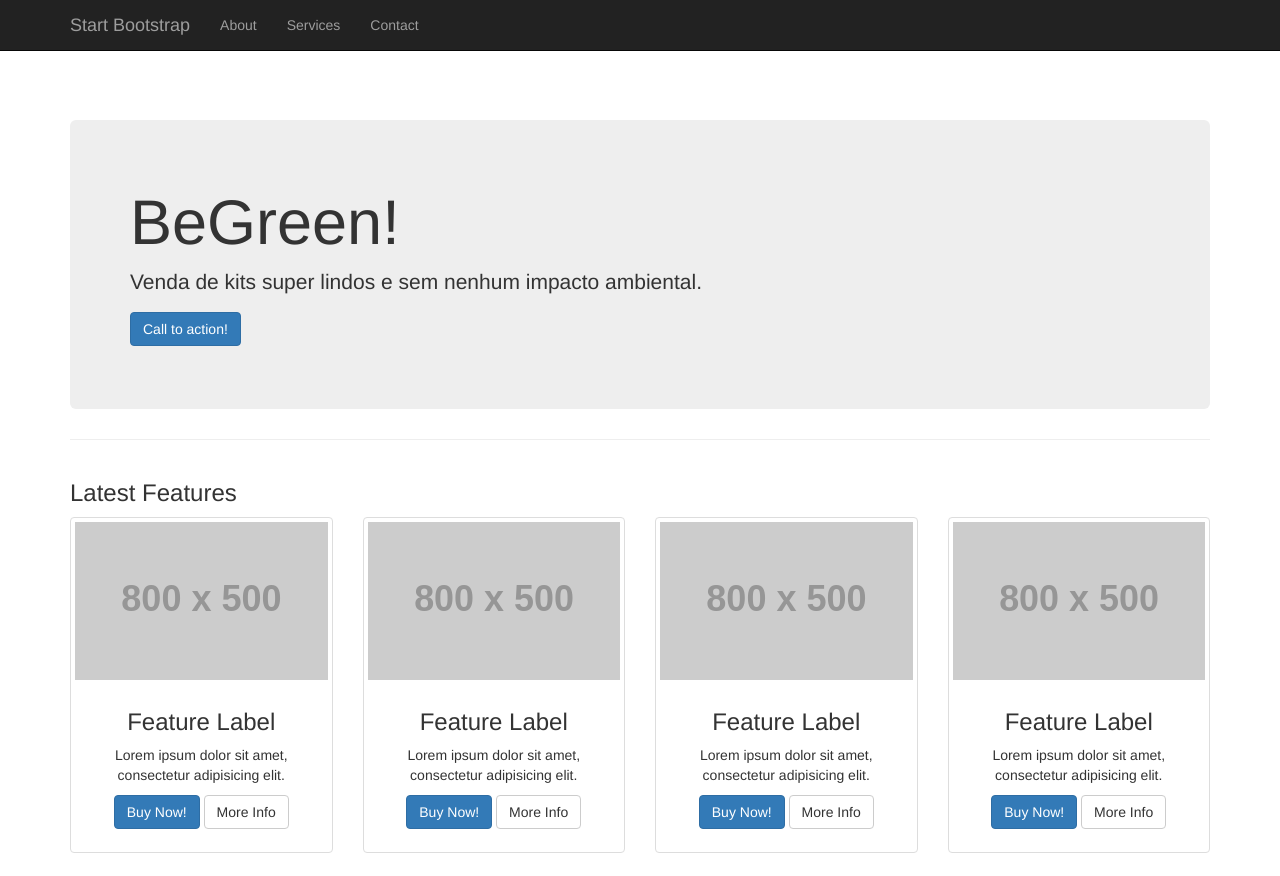
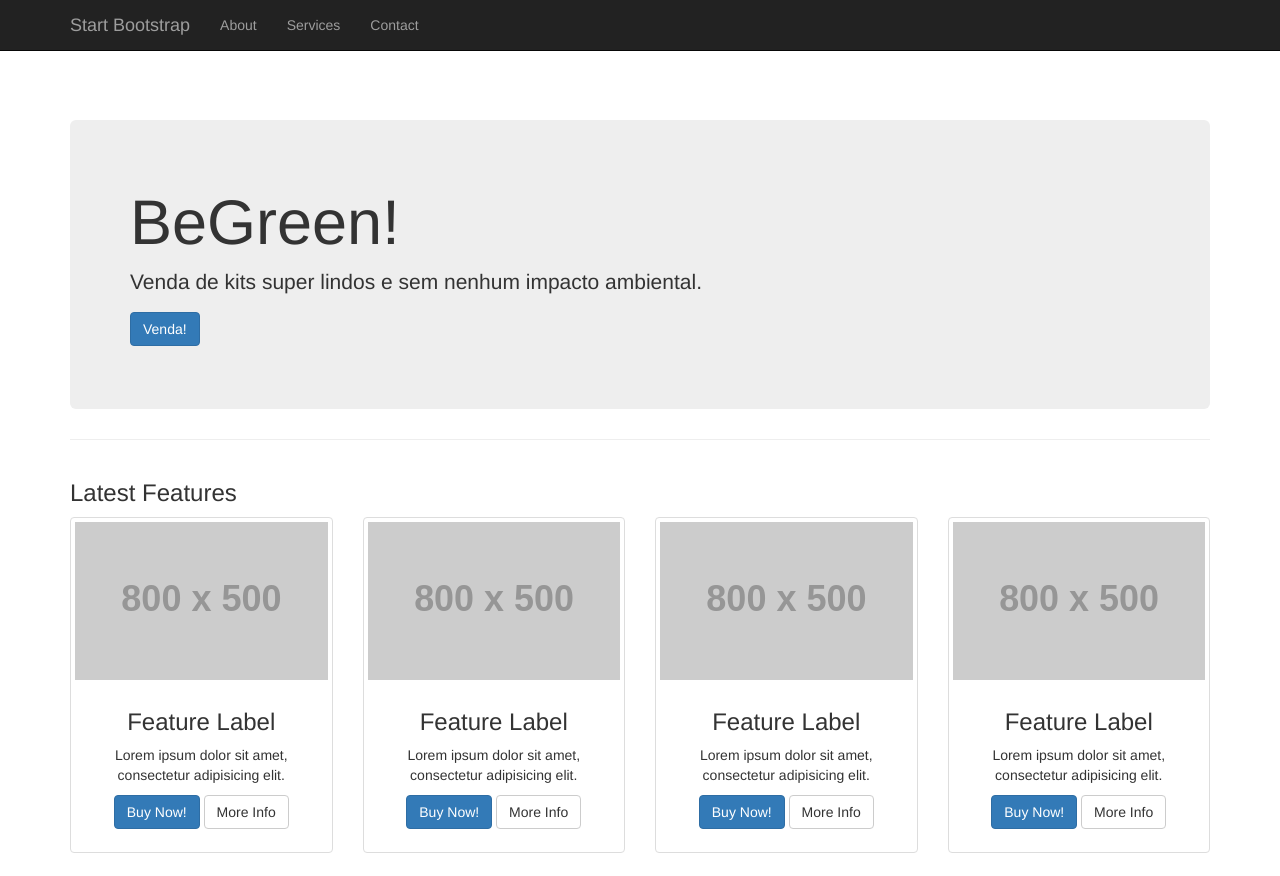
Before and after one commit to mateussva/begreen, a plain HTML site: page index.html in a window 1280 px wide. Shown: the top 876 px of the page. Drawn offline with Linux system fonts and the light colour scheme; placeholder pictures from the web are drawn by us.

Commit message:
mudança

```diff
--- a/index.html
+++ b/index.html
@@ -67,7 +67,7 @@
         <header class="jumbotron hero-spacer">
             <h1>BeGreen!</h1>
             <p>Venda de kits super lindos e sem nenhum impacto ambiental.</p>
-            <p><a class="btn btn-primary btn-large">Call to action!</a>
+            <p><a class="btn btn-primary btn-large">Venda!</a>
             </p>
         </header>
 
```
